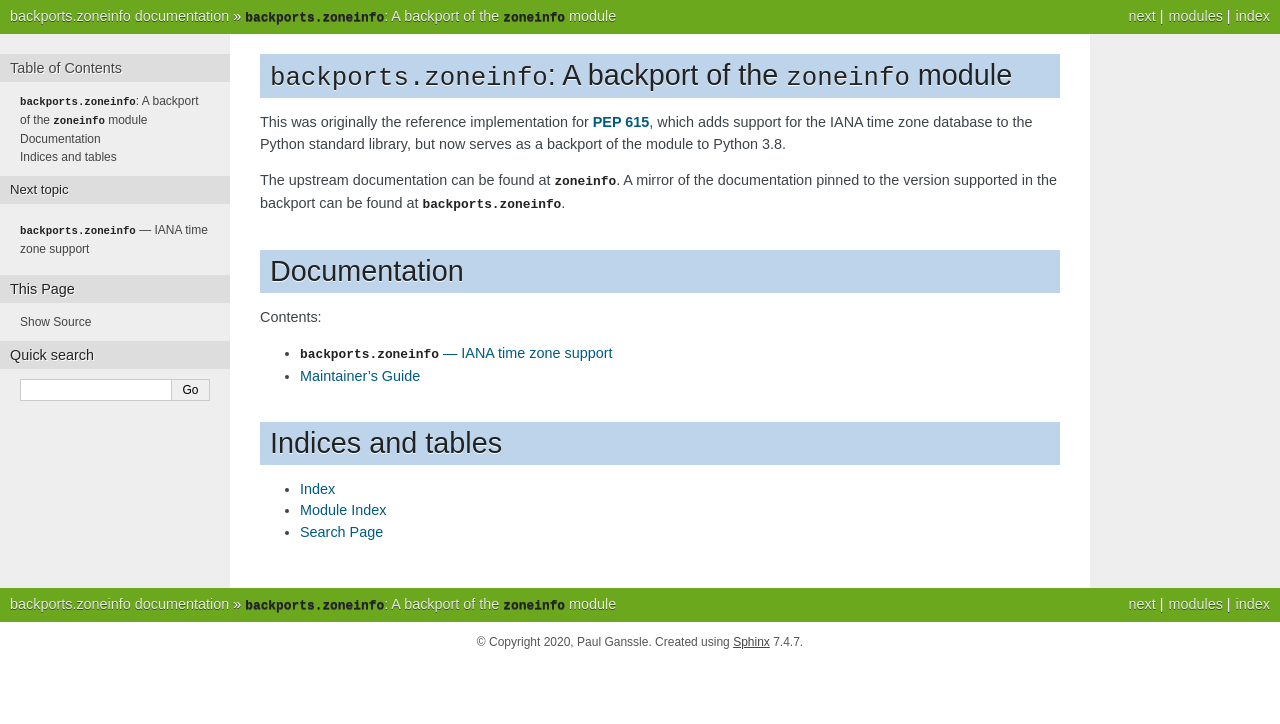
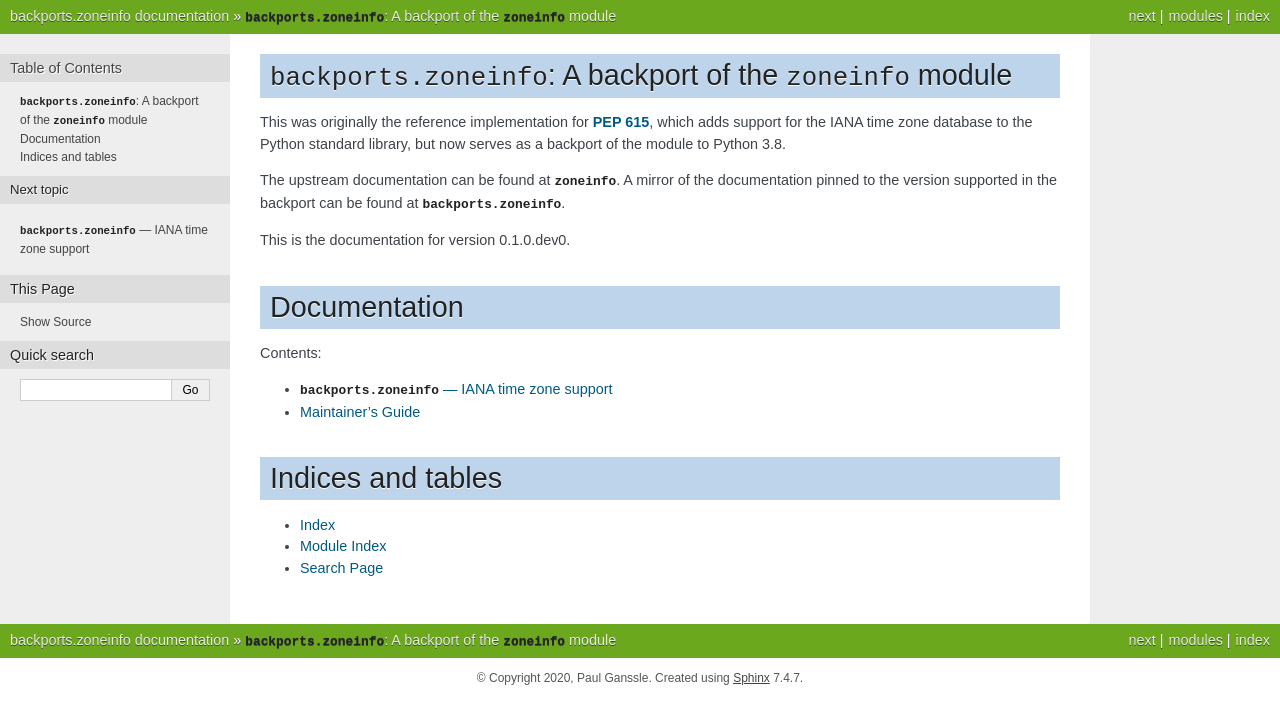
Before and after one commit to pganssle/zoneinfo, a Sphinx documentation site: the page built from docs/index.rst, in a window 1280 px wide. Shown: the top 724 px of the page. Built offline with Sphinx 7.4.7, drawn with Linux system fonts in a browser that asks for light colours.

Commit message:
Add version into documentation
This is an inexpert way to include this, it should likely be
incorporated directly into the theme if possible.

```diff
--- a/docs/index.rst
+++ b/docs/index.rst
@@ -8,6 +8,8 @@ serves as a backport of the module to Python 3.8.
 The upstream documentation can be found at :mod:`zoneinfo`. A mirror of the
 documentation pinned to the version supported in the backport can be found at
 :mod:`backports.zoneinfo`.
+
+This is the documentation for version |version|.
 
 Documentation
 =============
```
